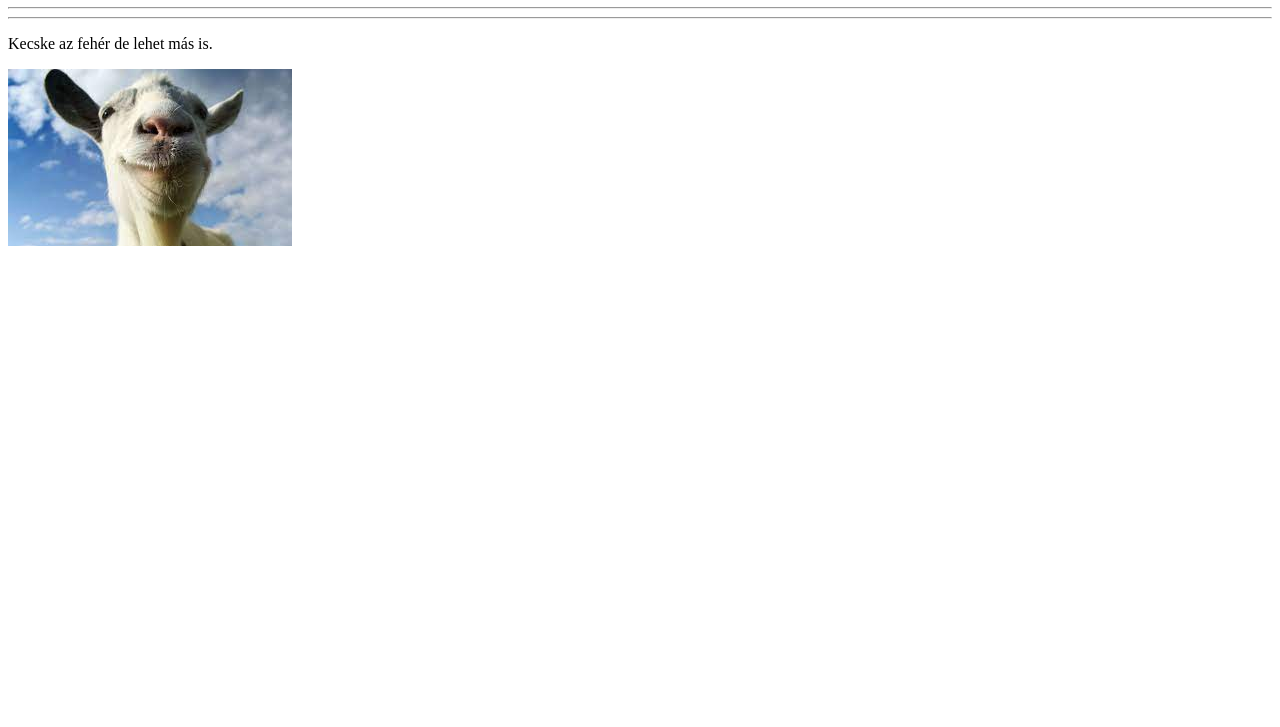
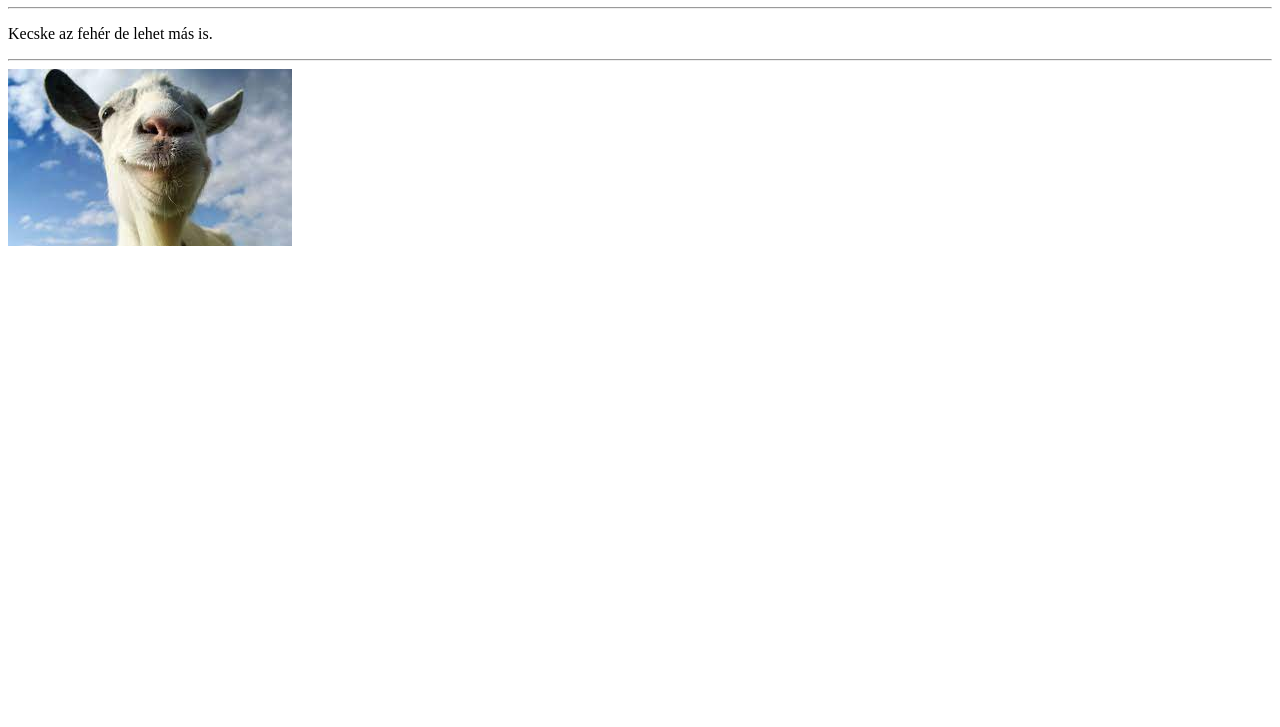
Before and after one commit to turzodorian06/hjhtg4, a plain HTML site: page index.html in a window 1280 px wide. Shown: the part 73-800 px from the top of the page. Drawn offline with Linux system fonts and the light colour scheme.

Commit message:
Update index.html

```diff
--- a/index.html
+++ b/index.html
@@ -7,8 +7,9 @@
 
 
 <h1>kecske tudnivalók</h1>
-  <hr> <hr />
+  <hr>
 <p>Kecske az fehér de lehet más is.</p>
+  <hr />
 <img src="kecske.jpg" alt="kecskekép">
 </body>
 </html>
```
